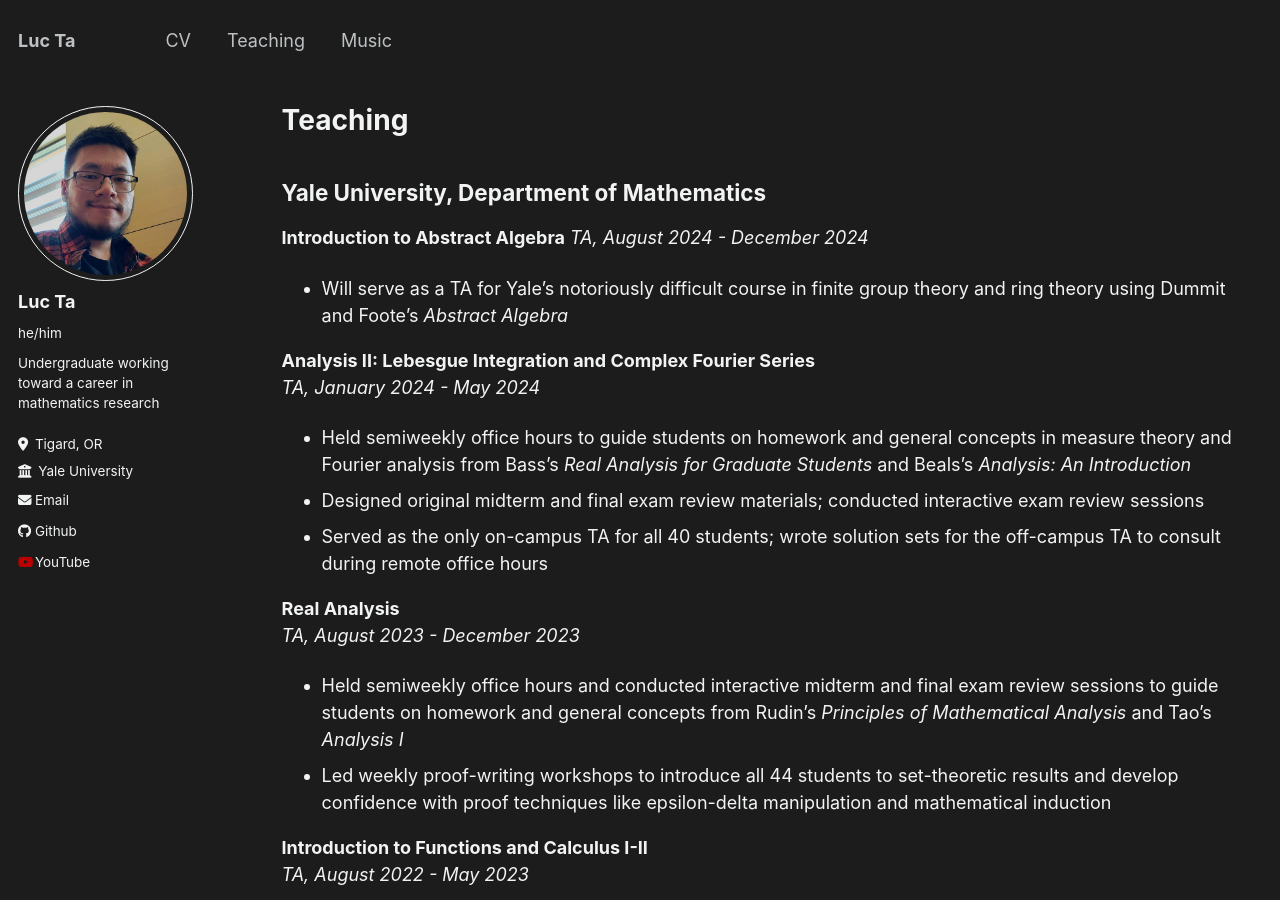
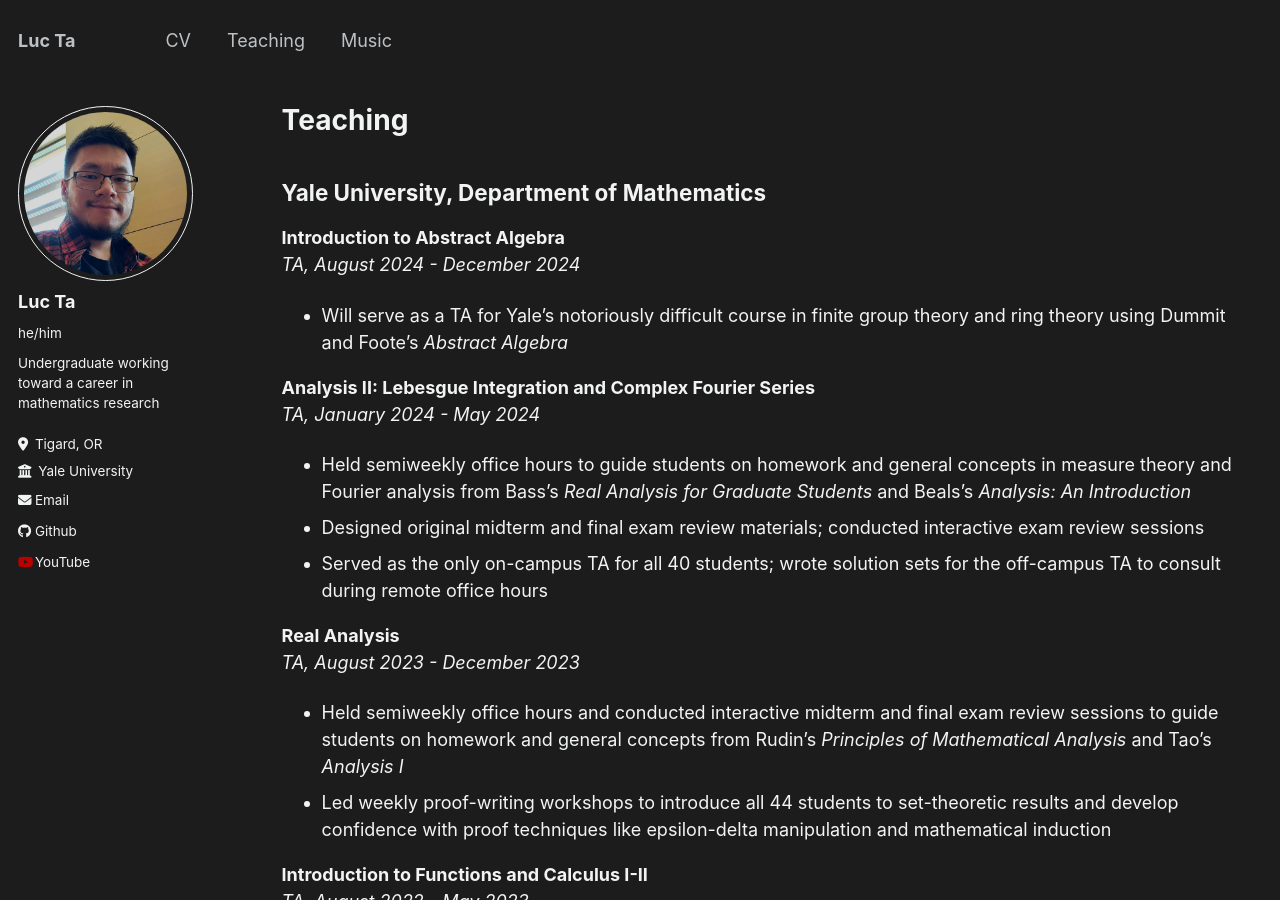
Before and after one commit to luc-ta/luc-ta.github.io, a Jekyll site: the page built from _pages/teaching.md, in a window 1280 px wide and 900 px high. Built offline with Jekyll 4.4.1, drawn with Linux system fonts in a browser that asks for light colours.

```diff
--- a/_pages/teaching.md
+++ b/_pages/teaching.md
@@ -9,7 +9,7 @@ author_profile: true
 
 ## Yale University, Department of Mathematics
 
-**Introduction to Abstract Algebra**
+**Introduction to Abstract Algebra**\
 _TA, August 2024 - December 2024_
 * Will serve as a TA for Yale's notoriously difficult course in finite group theory and ring theory using Dummit and Foote's _Abstract Algebra_
 
```
